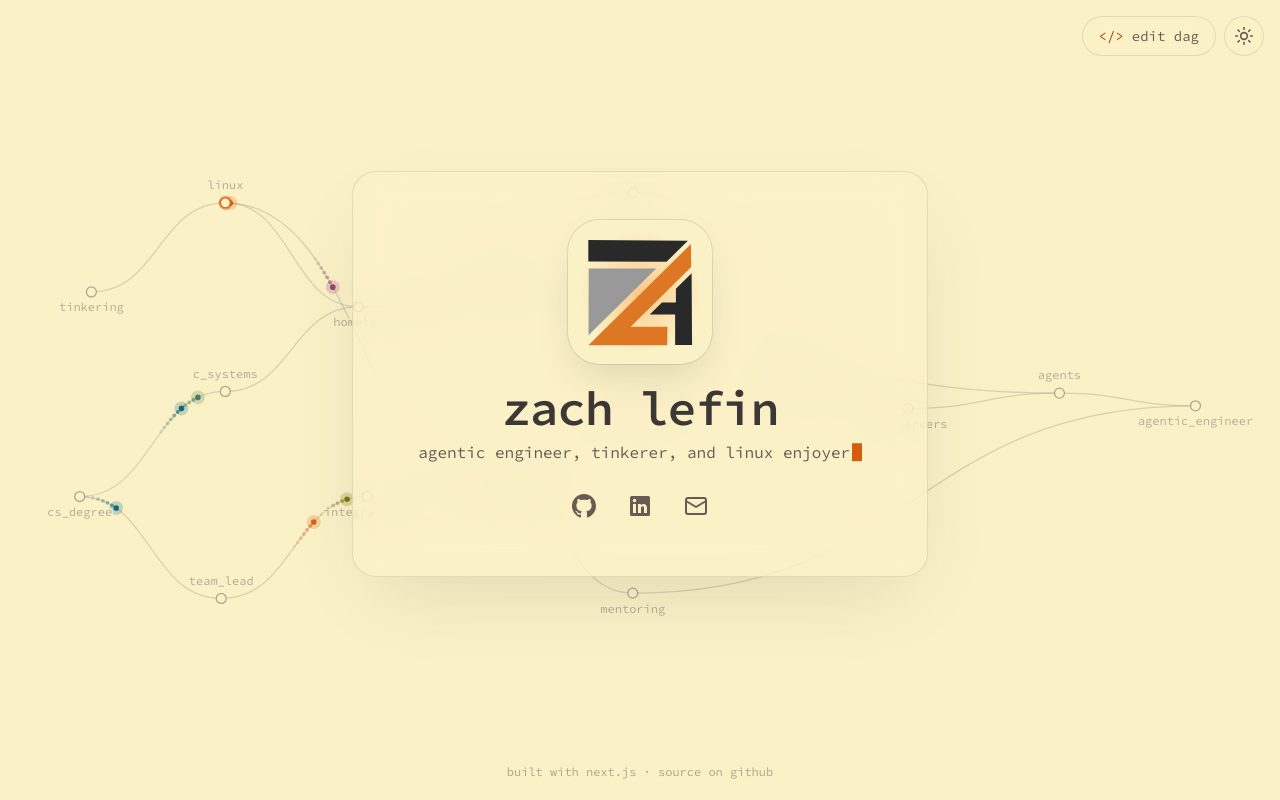
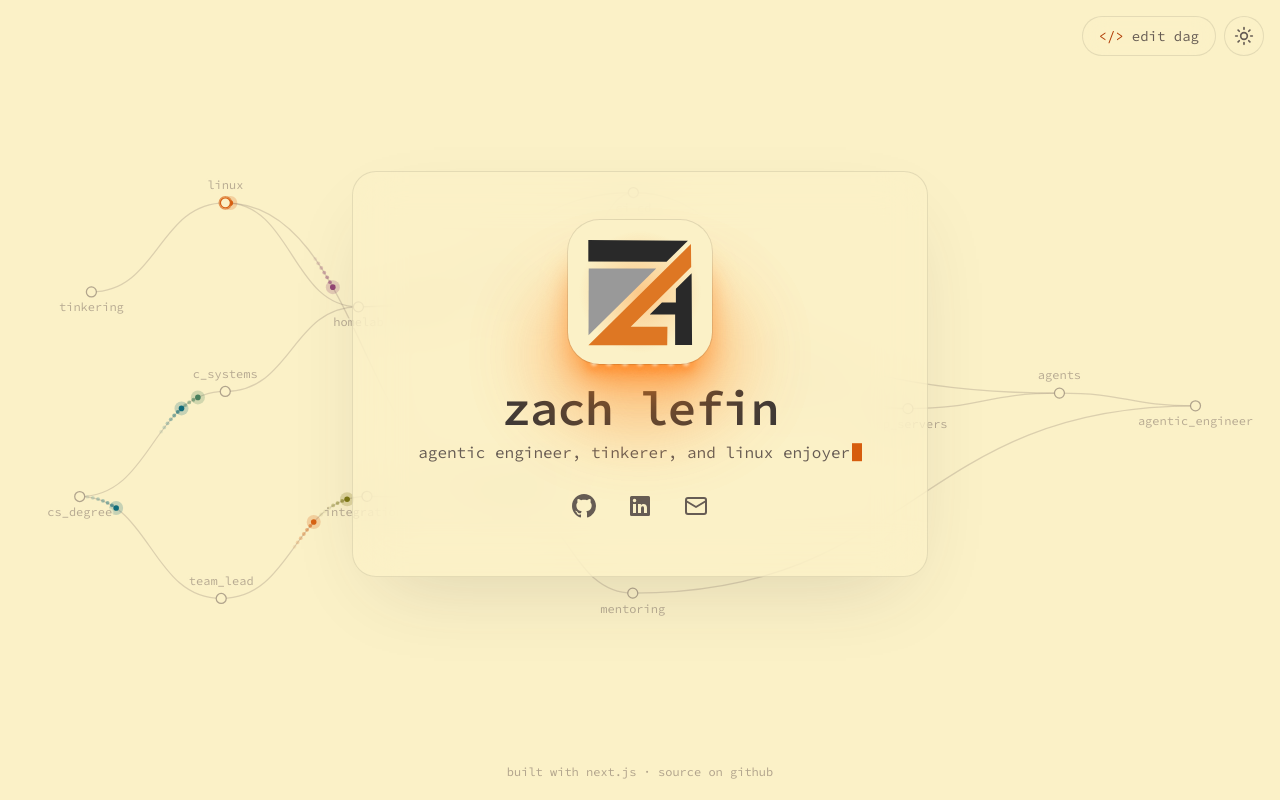
Before and after one commit to zalefin/zalefin.github.io, a Next.js app: page / in a window 1280 px wide. Built offline with nearby package versions, Linux system fonts and the light colour scheme.

Commit message:
Add an orange LED underglow beneath the logo tile

```diff
--- a/src/components/logo-tile.tsx
+++ b/src/components/logo-tile.tsx
@@ -22,6 +22,10 @@ const MACHINE_EASE = [0.65, 0, 0.35, 1] as const;
 /** Time in seconds until the last piece has locked into place. */
 export const LOGO_ASSEMBLED_AT =
   ASSEMBLY_START + LOGO_PIECES.length * (STEP_DURATION + STEP_GAP);
+
+// The underglow is the same LED orange in both themes.
+const LED = "254 128 25";
+const LED_COUNT = 7;
 
 const LIFTED = "drop-shadow(0px 3px 2px rgba(0,0,0,0.35))";
 const PLACED = "drop-shadow(0px 0px 0px rgba(0,0,0,0))";
@@ -58,7 +62,11 @@ export function LogoTile() {
   );
   const glowX = useTransform(rotateY, [-MAX_TILT, MAX_TILT], [15, 85]);
   const glowY = useTransform(rotateX, [MAX_TILT, -MAX_TILT], [15, 85]);
-  const glow = useMotionTemplate`radial-gradient(circle at ${glowX}% ${glowY}%, rgb(254 128 25 / 0.35), transparent 60%)`;
+  const glow = useMotionTemplate`radial-gradient(circle at ${glowX}% ${glowY}%, rgb(${LED} / 0.35), transparent 60%)`;
+  // The light the LEDs throw on the panel slides against the tilt, as if
+  // the tile hovers above it.
+  const underX = useTransform(rotateY, [-MAX_TILT, MAX_TILT], [10, -10]);
+  const underY = useTransform(rotateX, [MAX_TILT, -MAX_TILT], [-5, 5]);
 
   useEffect(() => {
     if (reduceMotion || !window.matchMedia("(hover: hover)").matches) return;
@@ -81,13 +89,66 @@ export function LogoTile() {
   }, [px, py, reduceMotion]);
 
   return (
-    <div className="perspective-[700px]">
+    <div className="relative perspective-[700px]">
+      {/* Orange LEDs under the tile: they flicker on once the logo has
+          assembled, then breathe. */}
+      <motion.div
+        aria-hidden="true"
+        className="pointer-events-none absolute inset-0"
+        initial={reduceMotion ? false : { opacity: 0 }}
+        animate={{ opacity: reduceMotion ? 1 : [0, 1, 0.2, 1, 0.6, 1] }}
+        transition={{
+          duration: 0.45,
+          delay: LOGO_ASSEMBLED_AT,
+          times: [0, 0.15, 0.3, 0.5, 0.65, 1],
+          ease: "linear",
+        }}
+      >
+        <motion.div
+          className="absolute inset-0"
+          animate={reduceMotion ? undefined : { opacity: [1, 0.7, 1] }}
+          transition={{
+            duration: 3.2,
+            delay: LOGO_ASSEMBLED_AT + 0.45,
+            repeat: Infinity,
+            ease: "easeInOut",
+          }}
+        >
+          {/* The light thrown on the panel below. */}
+          <motion.div
+            className="absolute -inset-x-[18%] top-[45%] -bottom-[42%] rounded-[50%] blur-2xl"
+            style={{
+              x: underX,
+              y: underY,
+              backgroundColor: `rgb(${LED} / 0.5)`,
+            }}
+          />
+          {/* The strip's own glow, spilling out around the tile's edges. */}
+          <div
+            className="absolute inset-x-[4%] top-[30%] -bottom-[8%] rounded-[22%] blur-lg"
+            style={{ backgroundColor: `rgb(${LED} / 0.85)` }}
+          />
+          {/* The LEDs themselves, half hidden under the bottom edge. */}
+          <div className="absolute inset-x-[16%] -bottom-[1.5%] flex justify-between">
+            {Array.from({ length: LED_COUNT }, (_, i) => (
+              <span
+                key={i}
+                className="size-1.5 rounded-full blur-[1.5px]"
+                style={{
+                  backgroundColor: "rgb(255 220 180)",
+                  boxShadow: `0 0 10px 4px rgb(${LED} / 0.8)`,
+                }}
+              />
+            ))}
+          </div>
+        </motion.div>
+      </motion.div>
       <motion.div
         initial={reduceMotion ? false : { opacity: 0, scale: 0.92 }}
         animate={{ opacity: 1, scale: 1 }}
         transition={{ duration: 0.35, ease: "easeOut", delay: 0.1 }}
         style={{ rotateX, rotateY, backgroundColor: LOGO_TILE_COLOR }}
-        className="relative size-32 rounded-[22%] shadow-[0_18px_40px_-12px_var(--shadow)] ring-1 ring-black/10 transform-3d sm:size-36"
+        className="relative size-32 rounded-[22%] ring-1 ring-black/10 transform-3d sm:size-36"
       >
         {/* Pieces travel in from the tile's edges, so clip them to it. */}
         <div className="absolute inset-0 overflow-hidden rounded-[inherit]">
```
